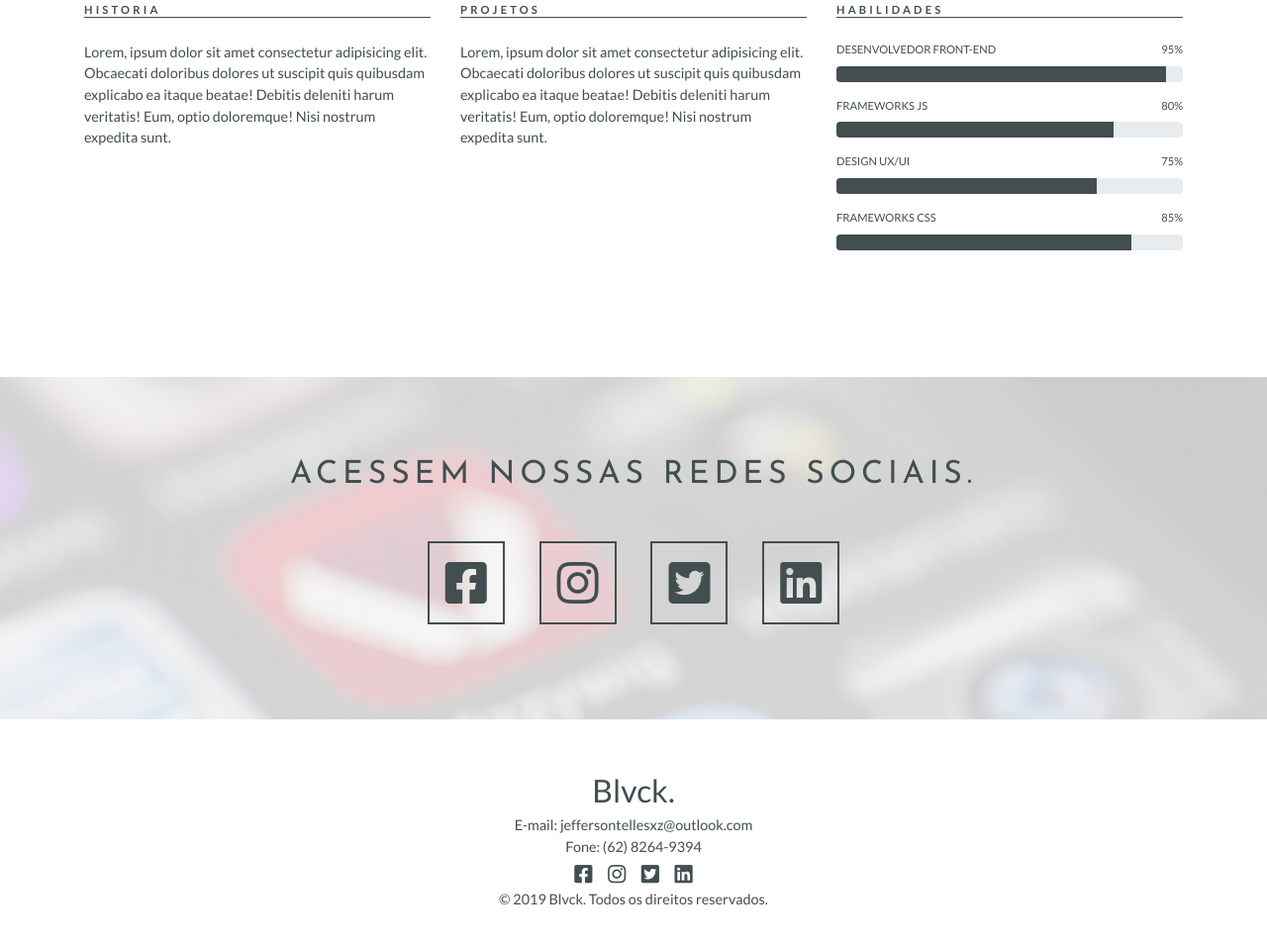
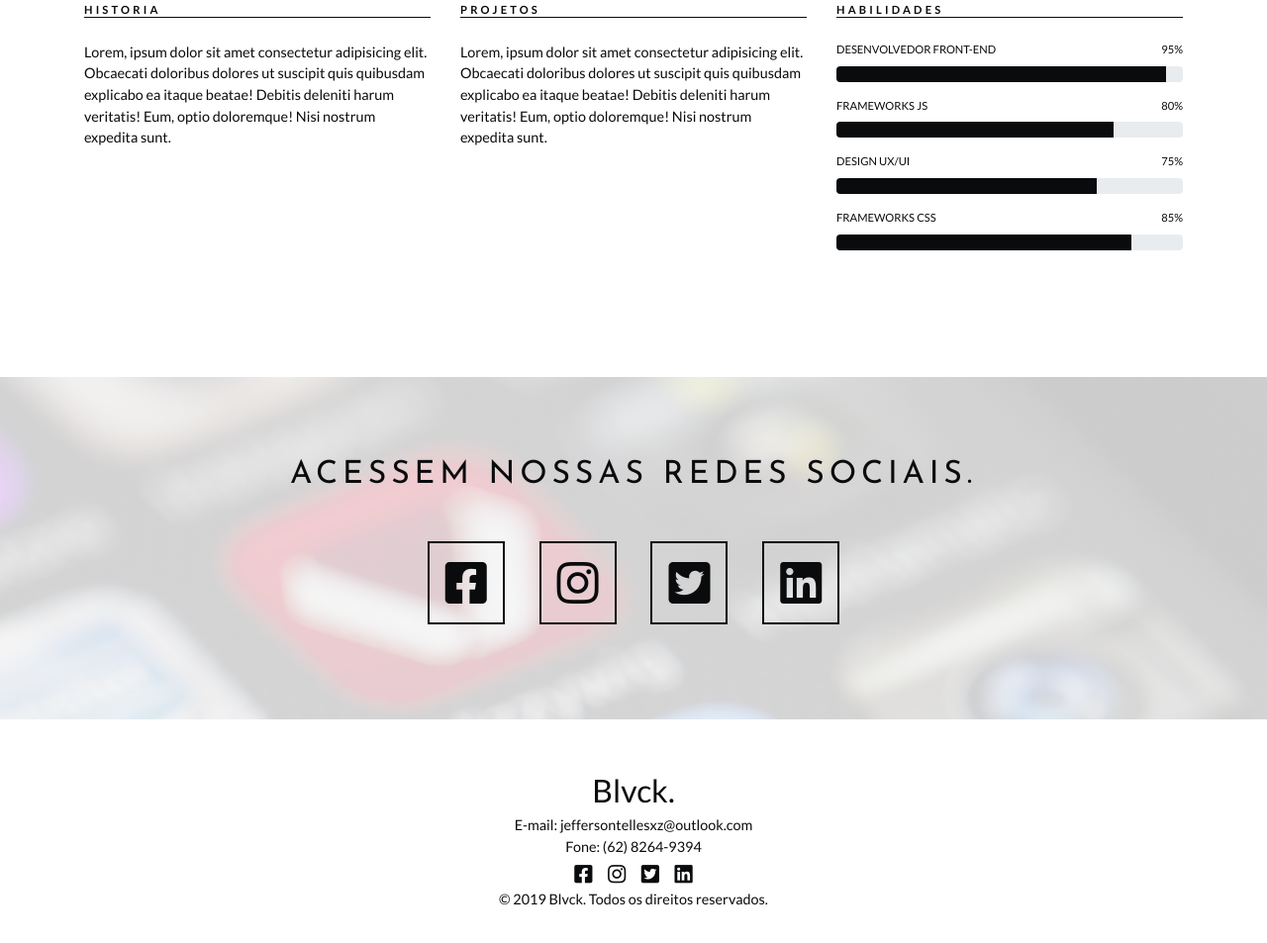
Before and after one commit to Jeffersontellesxz/JStecnologia, a website: page index.html in a window 1280 px wide. Shown: the part 2571-3524 px from the top of the page at 99% size. Drawn offline with nearby package versions, Linux system fonts and the light colour scheme.

```diff
--- a/index.html
+++ b/index.html
@@ -375,10 +375,10 @@
         <div class="row text-center">
           <div class="col-md-12">
             <div class="sociais-icons">
-              <a href=""><i class="fab fa-facebook-square"></i></a>
-              <a href=""><i class="fab fa-instagram"></i></a>
-              <a href=""><i class="fab fa-twitter-square"></i></a>
-              <a href=""><i class="fab fa-linkedin"></i></a>
+              <a href="#"><i class="fab fa-facebook-square"></i></a>
+              <a href="#"><i class="fab fa-instagram"></i></a>
+              <a href="#"><i class="fab fa-twitter-square"></i></a>
+              <a href="#"><i class="fab fa-linkedin"></i></a>
             </div>
           </div>
         </div>
--- a/scss/_footer.scss
+++ b/scss/_footer.scss
@@ -19,7 +19,7 @@
     font-size: 1.3rem;
     margin: 0.4rem;
     &:hover {
-      color: rgba($js-dark, 0.3);
+      color: $js-dark-alpha;
     }
   }
 
--- a/scss/_navbar.scss
+++ b/scss/_navbar.scss
@@ -27,7 +27,7 @@
   text-transform: uppercase;
   margin: 0;
   padding: 0.5rem;
-  transition: all 0.2s ease-out;
+  transition: all 0.4s ease-out;
   &:hover {
     background: $js-dark;
     color: $js-light !important;
--- a/scss/main.scss
+++ b/scss/main.scss
@@ -1,11 +1,13 @@
-// Varibles
-$js-dark: #424e4f;
-$js-dark-alpha: #5e6d70;
+// Varibles Custumers Project...
+
+// Colors
+$js-dark: #090b0d;
+$js-dark-alpha: #425059;
 $js-light: #fff;
-
 $js-color-primary: #ff6600;
 $js-color-secondary: #6db3bf;
 
+// Fontes
 $js-font-primary: "Lato", sans-serif;
 $js-font-secondary: "Josefin Sans", sans-serif;
 
```
Also changed, not shown: css/main.css.
